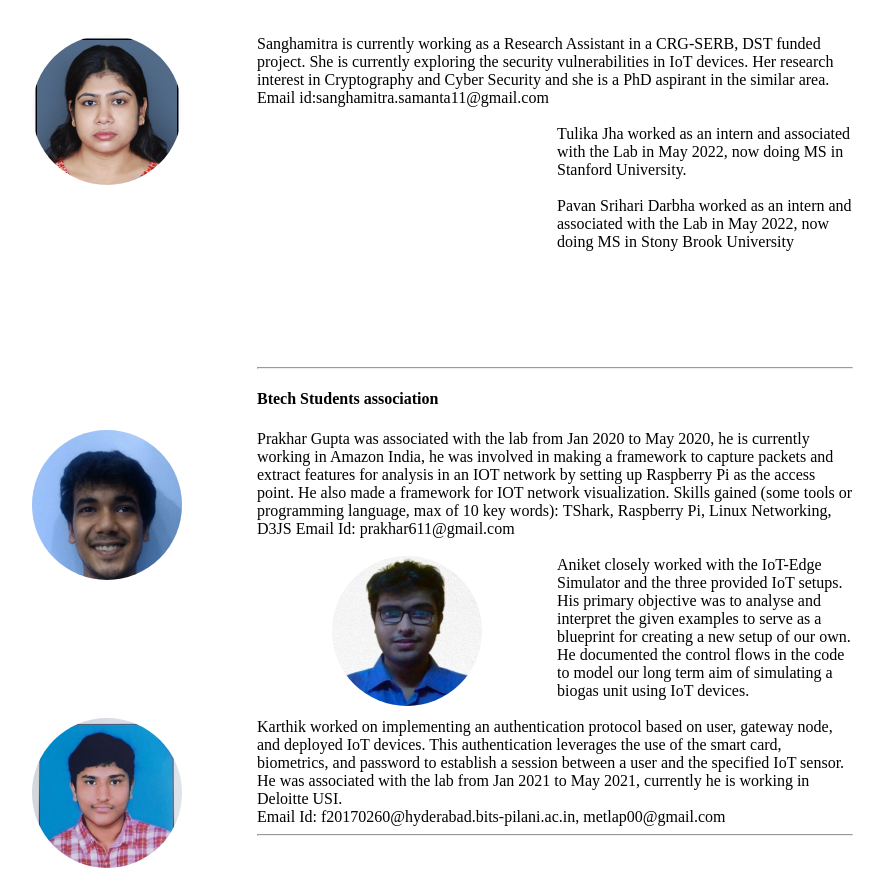
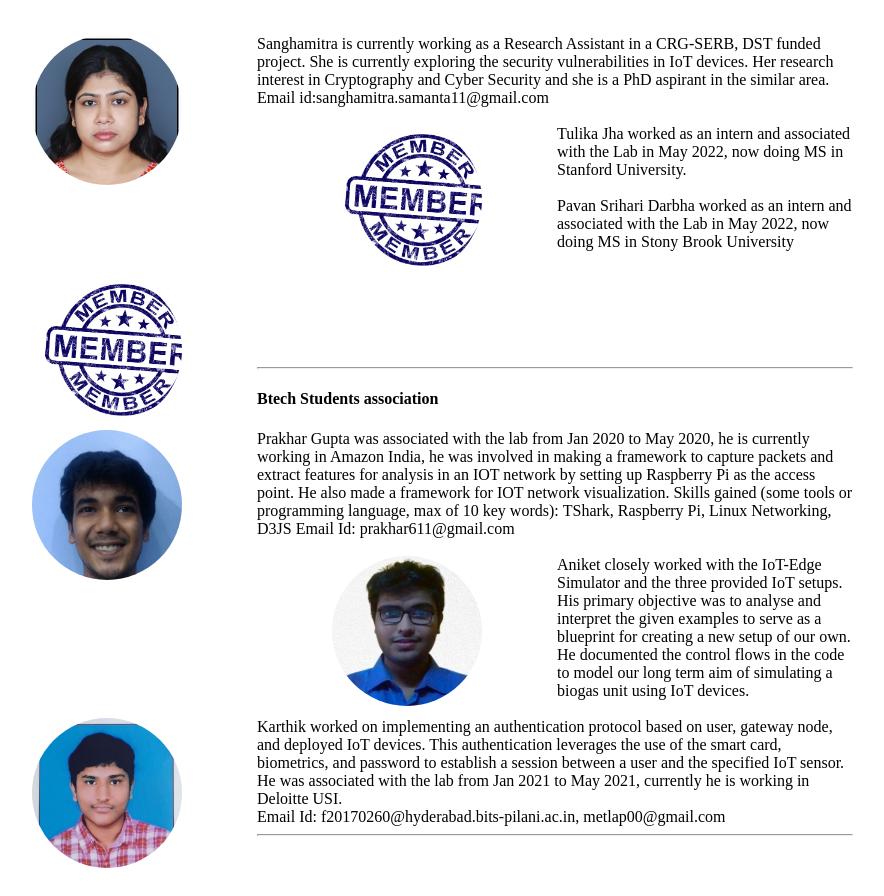
Before and after one commit to iotsecurelab/iotsecurelab.github.io, a website: page People.html in a window 1280 px wide. Shown: the part 880-1776 px from the top of the page, without its empty margins (235-1119 px from the left). Drawn offline with Linux system fonts and the light colour scheme.

Commit message:
update people

```diff
--- a/People.html
+++ b/People.html
@@ -79,7 +79,7 @@ Currently, he is working as a Full-Time Researcher in BITS Pilani.<br>
 
                         <div>
 			<div class="inner-left">
-			<div class="portrait" style="background-image: url('/img/member.jpg);"></div></div>
+			<div class="portrait" style="background-image: url('/img/member.jpg');"></div></div>
         		Tulika Jha worked as an intern and associated with the Lab in May 2022, now doing MS in Stanford University.
 
 			</div>
@@ -87,7 +87,7 @@ Currently, he is working as a Full-Time Researcher in BITS Pilani.<br>
 
 <div>
 			<div class="inner-left">
-			<div class="portrait" style="background-image: url('/img/member.jpg);"></div></div>
+			<div class="portrait" style="background-image: url('/img/member.jpg');"></div></div>
         		Pavan Srihari Darbha worked as an intern and associated with the Lab in May 2022, now doing MS in Stony Brook University
 
 			</div>
```
